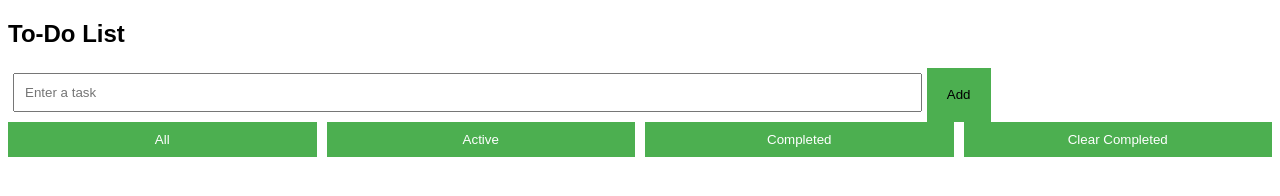
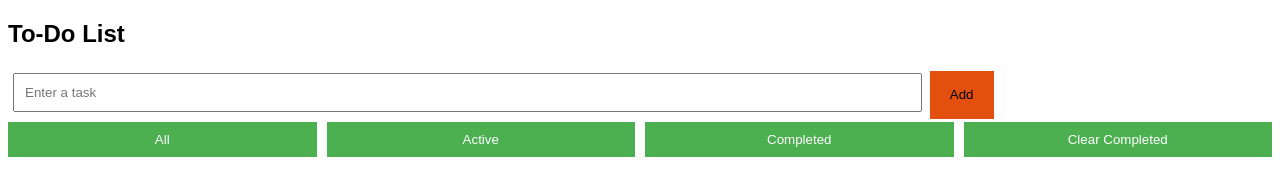
Before and after one commit to darshanupadhyay29/To-Do-List, a plain HTML site: page index.html in a window 1280 px wide. Drawn offline with Linux system fonts and the light colour scheme; no server answers.

Commit message:
Update style.css

```diff
--- a/style.css
+++ b/style.css
@@ -45,8 +45,9 @@
     }
 
     .add{
-        background-color:light blue;
+        background-color:rgb(227, 79, 15);
         color: black;
+     margin:3px
     }
 
     .inpt{
```
